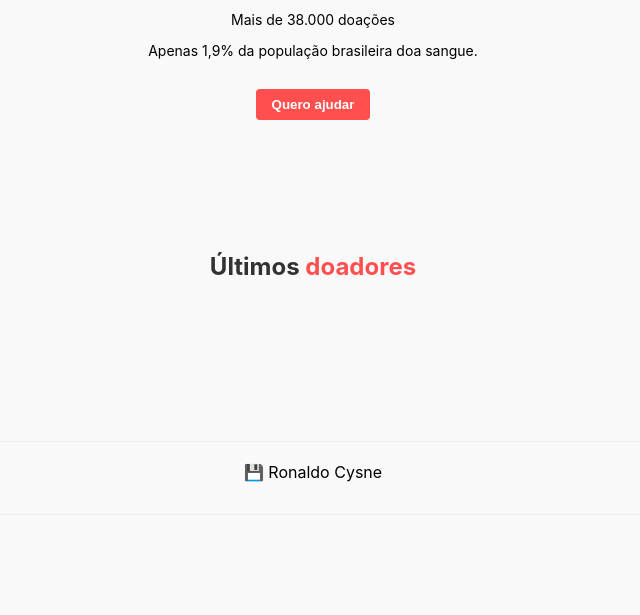
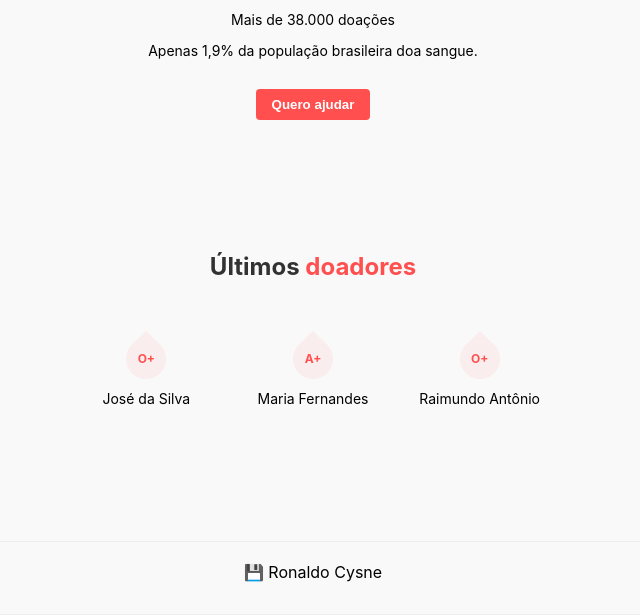
Before and after one commit to RCysne/Doacao-sangue, a website: page index.html in a window 1280 px wide. Shown: the part 285-900 px from the top of the page, without its empty margins (327-967 px from the left). Before the commit the page ends 800 px from the top, so only its background shows below. Drawn offline with Linux system fonts and the light colour scheme.

Commit message:
atualizado com doadores

```diff
--- a/index.html
+++ b/index.html
@@ -44,10 +44,28 @@
     </section>
 
     <main>
-      <!--Contéudo Central-->
+
+      <!--Conteúdo Central-->
+
       <h2>Últimos <span>doadores</span></h2>
 
-      <!-- <section class="doadores"> -->
+      <section class="doadores">
+
+        <div class="doador">
+          <div class="sangue">O+</div>
+            <p>José da Silva</p>
+        </div>
+
+        <div class="doador">
+          <div class="sangue">A+</div>
+            <p>Maria Fernandes</p>
+        </div>
+
+        <div class="doador">
+          <div class="sangue">O+</div>
+            <p>Raimundo Antônio</p>
+          </div>
+
         <!--Essa parte vai passar em branco, já que no servidor ele vai puxar do banco de dados,e na parte da configuração da página
             ele foi colocado como uma variável com uma array vazia, fazendo com que o programa passe direto. Não foi apagado para
             não dar erro na aplicação. A estratégia é verificar se o banco de dados de doadores está rodando direito, e
@@ -59,28 +77,16 @@
           <div class="sangue">{{doador.sangue}}</div> -->
           <!--Objetos capturando o sangue e o nome do js-->
           <!-- <p>{{doador.name}}</p>
-        </div>
-        {%endfor%} -->
+        </div> -->
+        <!-- {%endfor%} -->
         <!-- finalizando a estrutura de repetição-->
 
         <!-- FOI TROCADO PELA FORMA DE ESTRUTURA DE REPETIÇÃO ACIMA, TORNANDO MAIS FÁCIL JÁ QUE NÃO SE SABE
-                A QUANTIDADE DE DOADORES E NÃO SE PERDE TEMPO ADICIONANDO UM POR UM.
-                Ele vai repetir o html de doadores(que é a div doador) toda vez que tiver um doador.
-                {% for doador in doadores %} {% endfor %}
+        A QUANTIDADE DE DOADORES E NÃO SE PERDE TEMPO ADICIONANDO UM POR UM.
+        Ele vai repetir o html de doadores(que é a div doador) toda vez que tiver um doador.
+        {% for doador in doadores %} {% endfor %} -->
 
-                <div class="doador">
-                <div class="sangue">O+</div>
-                    <p>Victor Otoch</p>
-            </div>
-            <div class="doador">
-                <div class="sangue">A+</div>
-                    <p>Luísa Otoch</p>
-            </div>
-            <div class="doador">
-                <div class="sangue">O+</div>
-                    <p>Luciana Otoch</p>
-            </div> -->
-      <!-- </section> -->
+      </section>
     </main>
 
     <footer>
--- a/public/style.css
+++ b/public/style.css
@@ -170,7 +170,7 @@ main .doadores {
     /* Famosa cascata, onde o o doadores vai ser pegue de dentro do main. Se houvesse outra classe
     com o mesmo nome, ele só pegaria a que estava dentro do main */
     display: grid;
-    grid-template-columns: 1fr 1fr 1fr 1fr;
+    grid-template-columns: 1fr 1fr 1fr;
 }
 
 .doadores p {
```
